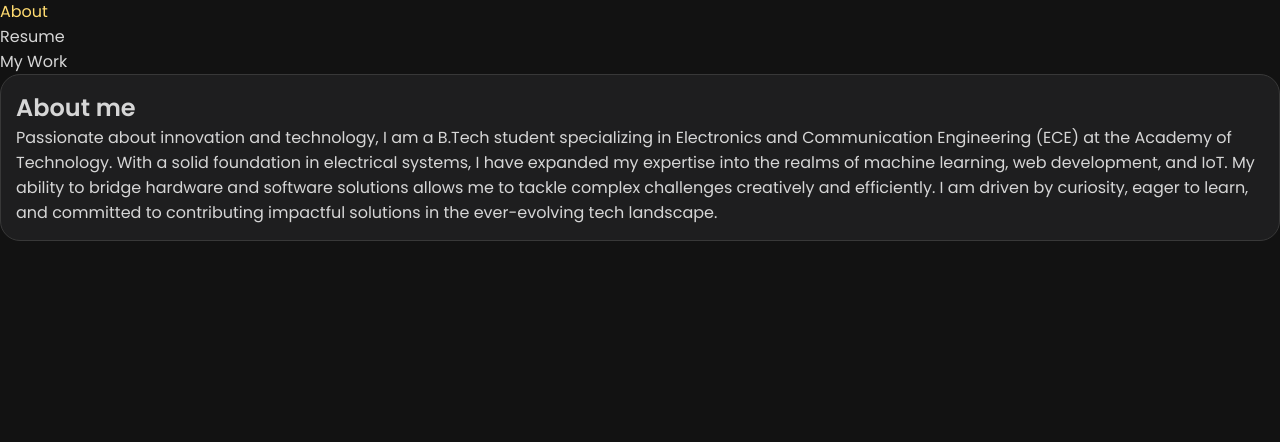
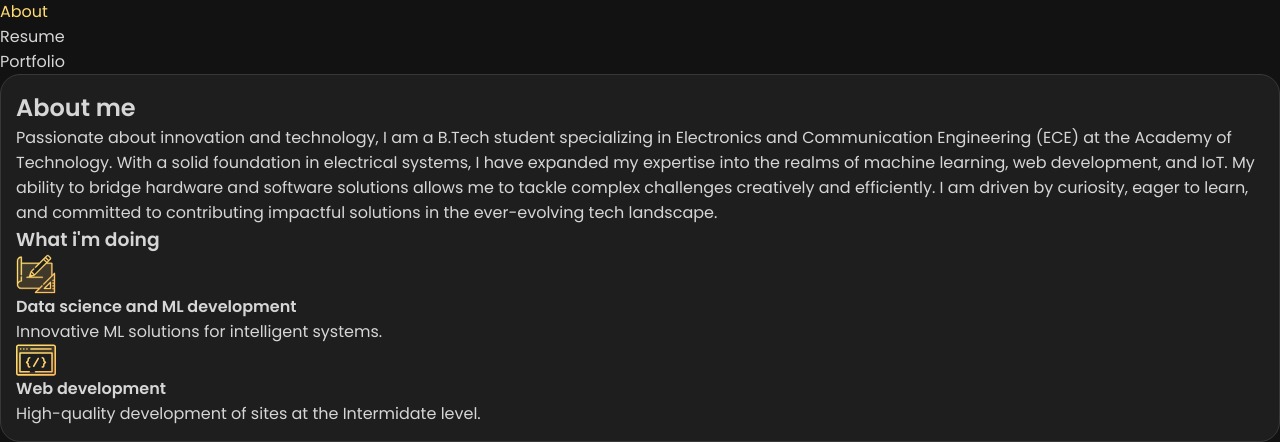
Before and after one commit to Anshulai/my-protfolio-website-, a plain HTML site: page index.html in a window 1280 px wide. Both pictures are taken after a click on the button "About". Shown: the part 417-859 px from the top of the page. Before the commit the page ends 800 px from the top, so only its background shows below. Drawn offline with nearby package versions, Linux system fonts and the light colour scheme.

Commit message:
fix: Update navigation and section IDs to match correctly

```diff
--- a/assets/js/script.js
+++ b/assets/js/script.js
@@ -14,23 +14,23 @@ sidebarBtn.addEventListener("click", function () { elementToggleFunc(sidebar); }
 const navigationLinks = document.querySelectorAll("[data-nav-link]");
 const pages = document.querySelectorAll("[data-page]");
 
-// add event to all nav link
-for (let i = 0; i < navigationLinks.length; i++) {
-  navigationLinks[i].addEventListener("click", function () {
-    // Find the matching page
-    const pageId = this.innerHTML.toLowerCase();
+// add event to all nav links
+navigationLinks.forEach(link => {
+  link.addEventListener("click", function () {
+    const targetSection = this.textContent.toLowerCase();
 
     // Remove active class from all pages and links
-    for (let i = 0; i < pages.length; i++) {
-      if (pages[i].dataset.page === pageId) {
-        pages[i].classList.add("active");
-        navigationLinks[i].classList.add("active");
-      } else {
-        pages[i].classList.remove("active");
-        navigationLinks[i].classList.remove("active");
-      }
+    navigationLinks.forEach(link => link.classList.remove("active"));
+    pages.forEach(page => page.classList.remove("active"));
+
+    // Add active class to current link
+    this.classList.add("active");
+
+    // Show the matching page
+    const targetPage = document.querySelector(`[data-page="${targetSection}"]`);
+    if (targetPage) {
+      targetPage.classList.add("active");
+      window.scrollTo(0, 0);
     }
-
-    window.scrollTo(0, 0);
   });
-}
+});
--- a/index.html
+++ b/index.html
@@ -145,7 +145,7 @@
           </li>
 
           <li class="navbar-item">
-            <button class="navbar-link" data-nav-link>My Work</button>
+            <button class="navbar-link" data-nav-link>Portfolio</button>
           </li>
 
         </ul>
@@ -166,6 +166,52 @@
           <p>
             Passionate about innovation and technology, I am a B.Tech student specializing in Electronics and Communication Engineering (ECE) at the Academy of Technology. With a solid foundation in electrical systems, I have expanded my expertise into the realms of machine learning, web development, and IoT. My ability to bridge hardware and software solutions allows me to tackle complex challenges creatively and efficiently. I am driven by curiosity, eager to learn, and committed to contributing impactful solutions in the ever-evolving tech landscape.
           </p>
+        </section>
+
+        <!--
+          - service
+        -->
+
+        <section class="service">
+
+          <h3 class="h3 service-title">What i'm doing</h3>
+
+          <ul class="service-list">
+
+            <li class="service-item">
+
+              <div class="service-icon-box">
+                <img src="./assets/images/icon-design.svg" alt="design icon" width="40">
+              </div>
+
+              <div class="service-content-box">
+                <h4 class="h4 service-item-title">Data science and ML development</h4>
+
+                <p class="service-item-text">
+                  Innovative ML solutions for intelligent systems.
+                </p>
+              </div>
+
+            </li>
+
+            <li class="service-item">
+
+              <div class="service-icon-box">
+                <img src="./assets/images/icon-dev.svg" alt="Web development icon" width="40">
+              </div>
+
+              <div class="service-content-box">
+                <h4 class="h4 service-item-title">Web development</h4>
+
+                <p class="service-item-text">
+                  High-quality development of sites at the Intermidate level.
+                </p>
+              </div>
+
+            </li>
+
+          </ul>
+
         </section>
 
       </article>
@@ -199,15 +245,15 @@
       </article>
 
       <!--
-        - #MY WORK
+        - #PORTFOLIO
       -->
 
-      <article class="my-work" data-page="my work">
+      <article class="portfolio" data-page="portfolio">
         <header>
-          <h2 class="h2 article-title">My Work</h2>
+          <h2 class="h2 article-title">Portfolio</h2>
         </header>
 
-        <section class="projects-text">
+        <section class="projects">
           <div class="project-item">
             <h3>Chat Application</h3>
             <img src="./assets/images/Screenshot from 2025-03-19 10-57-29.png" alt="Chat App" class="project-img">
```
